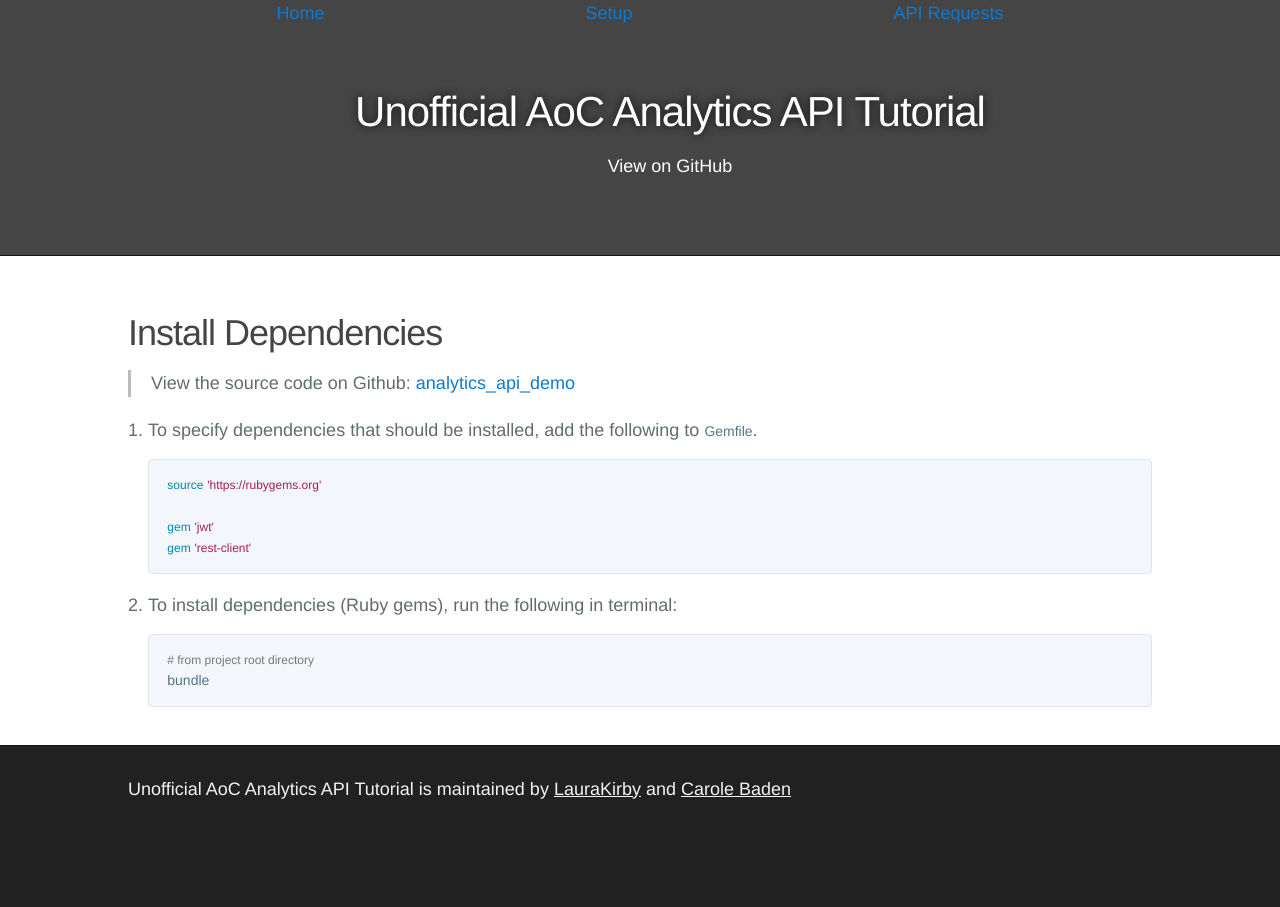
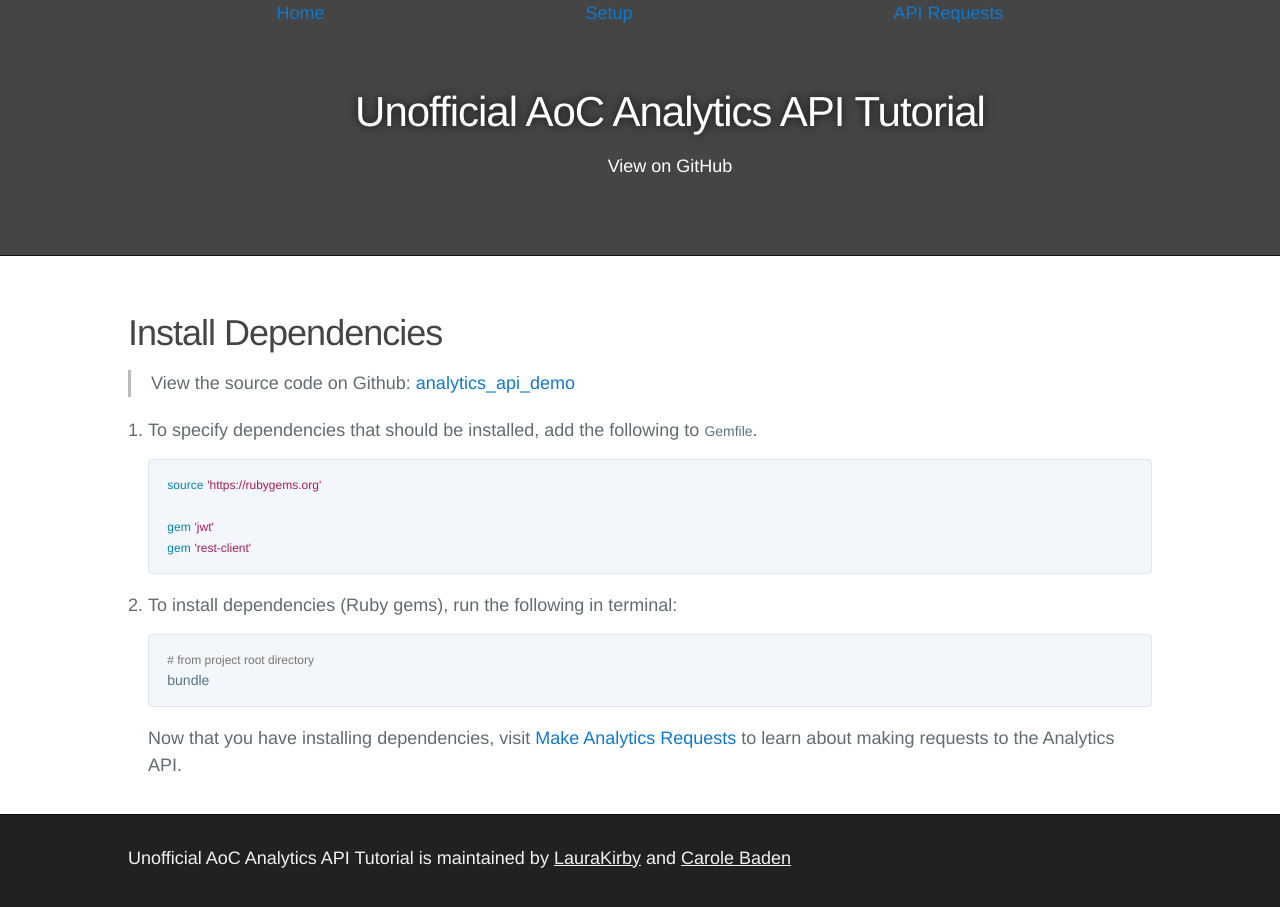
Before and after one commit to LauraKirby/aspera-ibm-analytics-api, a Jekyll site: the page built from dependencies.md, in a window 1280 px wide. Built offline with Jekyll 4.4.1, drawn with Linux system fonts in a browser that asks for light colours; our own code applies the rules of GitHub Pages for plain Markdown files; the repository's description, which GitHub fills in, is left out.

Commit message:
add link to next step of tutorial

````diff
--- a/dependencies.md
+++ b/dependencies.md
@@ -17,3 +17,4 @@
     # from project root directory
     bundle
     ```
+Now that you have installing dependencies, visit [Make Analytics Requests](./analytics-api.md) to learn about making requests to the Analytics API.
````
